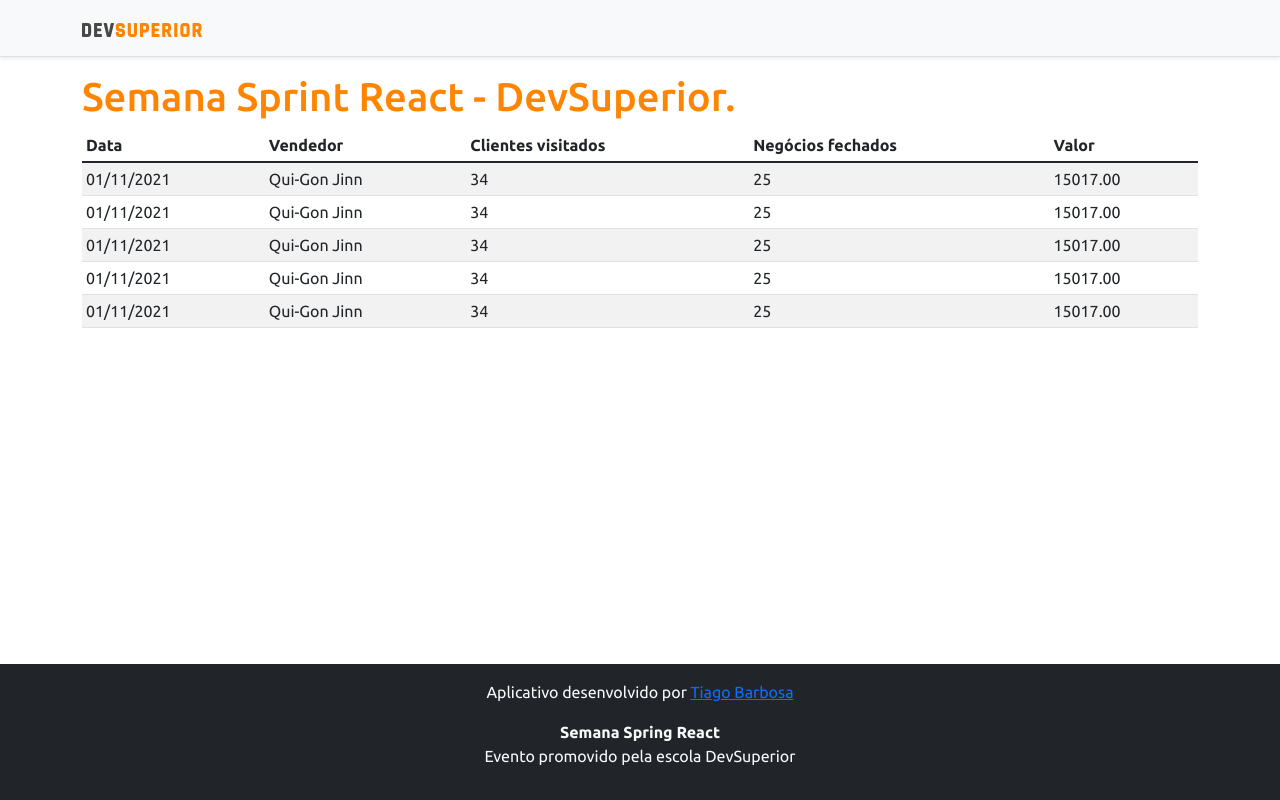
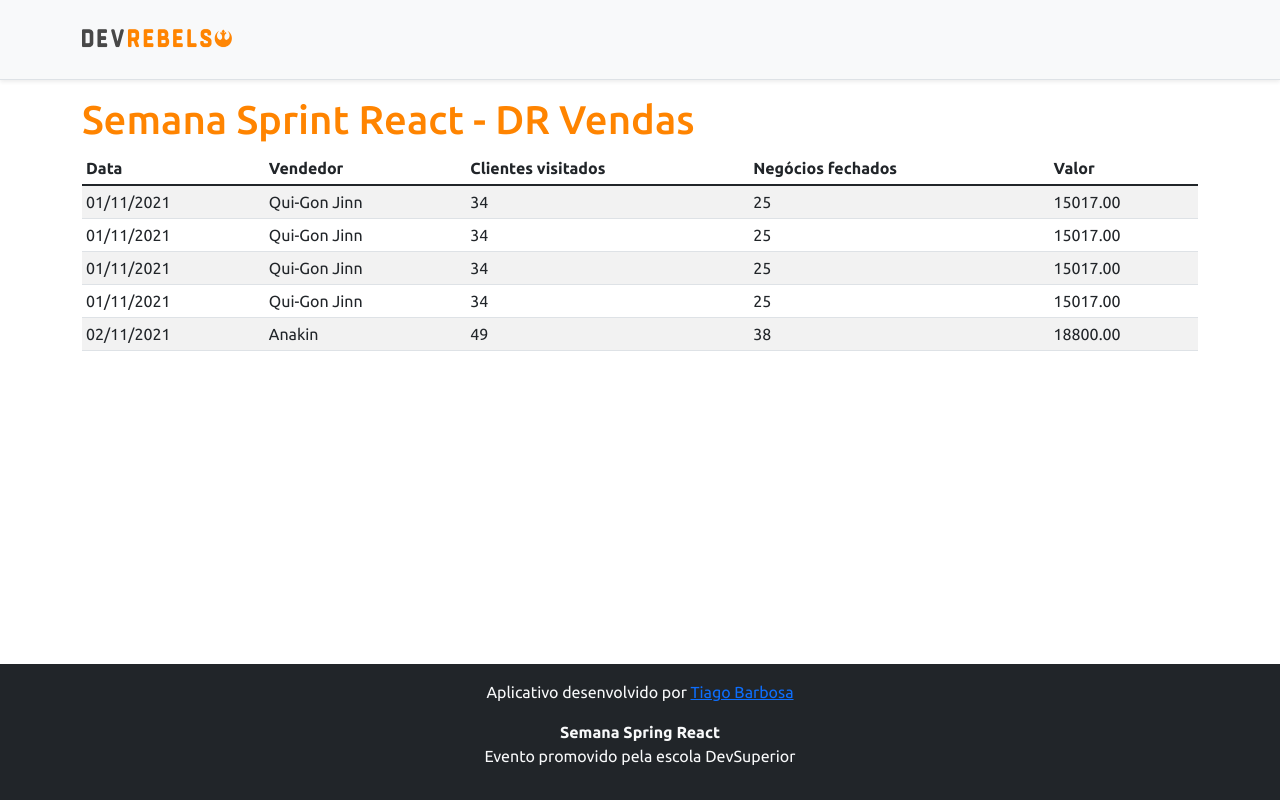
Before and after one commit to TiagoABarbosa/projeto-sds5, a React (Create React App) app in the folder frontend/: page / in a window 1280 px wide. Built offline with nearby package versions, Linux system fonts and the light colour scheme.

Commit message:
Alteração da Logo

```diff
--- a/frontend/src/App.tsx
+++ b/frontend/src/App.tsx
@@ -7,7 +7,7 @@ function App() {
     <>
       <NavBar />
       <div className="container">
-        <h1 className="text-primary">Semana Sprint React - DevSuperior.</h1>
+        <h1 className="text-primary">Semana Sprint React - DR Vendas</h1>
         <DataTable />
       </div>
       <Footer />
--- a/frontend/src/components/DataTable/index.tsx
+++ b/frontend/src/components/DataTable/index.tsx
@@ -41,11 +41,11 @@ const DataTable = () => {
             <td>15017.00</td>
           </tr>
           <tr>
-            <td>01/11/2021</td>
-            <td>Qui-Gon Jinn</td>
-            <td>34</td>
-            <td>25</td>
-            <td>15017.00</td>
+            <td>02/11/2021</td>
+            <td>Anakin </td>
+            <td>49</td>
+            <td>38</td>
+            <td>18800.00</td>
           </tr>
         </tbody>
       </table>
--- a/frontend/src/components/NavBar/index.tsx
+++ b/frontend/src/components/NavBar/index.tsx
@@ -1,11 +1,11 @@
-import ImgDsDark from 'assets/img/ds-dark.svg'
+import ImgDsDark from 'assets/img/ds-dark.png'
 
 const NavBar = () => {
     return (
         <div className="d-flex flex-column flex-md-row align-items-center p-3 px-md-4 mb-3 bg-light border-bottom shadow-sm">
         <div className="container">
           <nav className="my-2 my-md-0 mr-md-3">
-            <img src={ImgDsDark} alt="DevSuperior" width="120" />
+            <img src={ImgDsDark} alt="DevSuperior" width="150" />
           </nav>
         </div>
       </div>
```
Also changed, not shown: frontend/src/assets/img/ds-dark.png (added), frontend/src/assets/img/ds-dark_original.svg (renamed from frontend/src/assets/img/ds-dark.svg).
